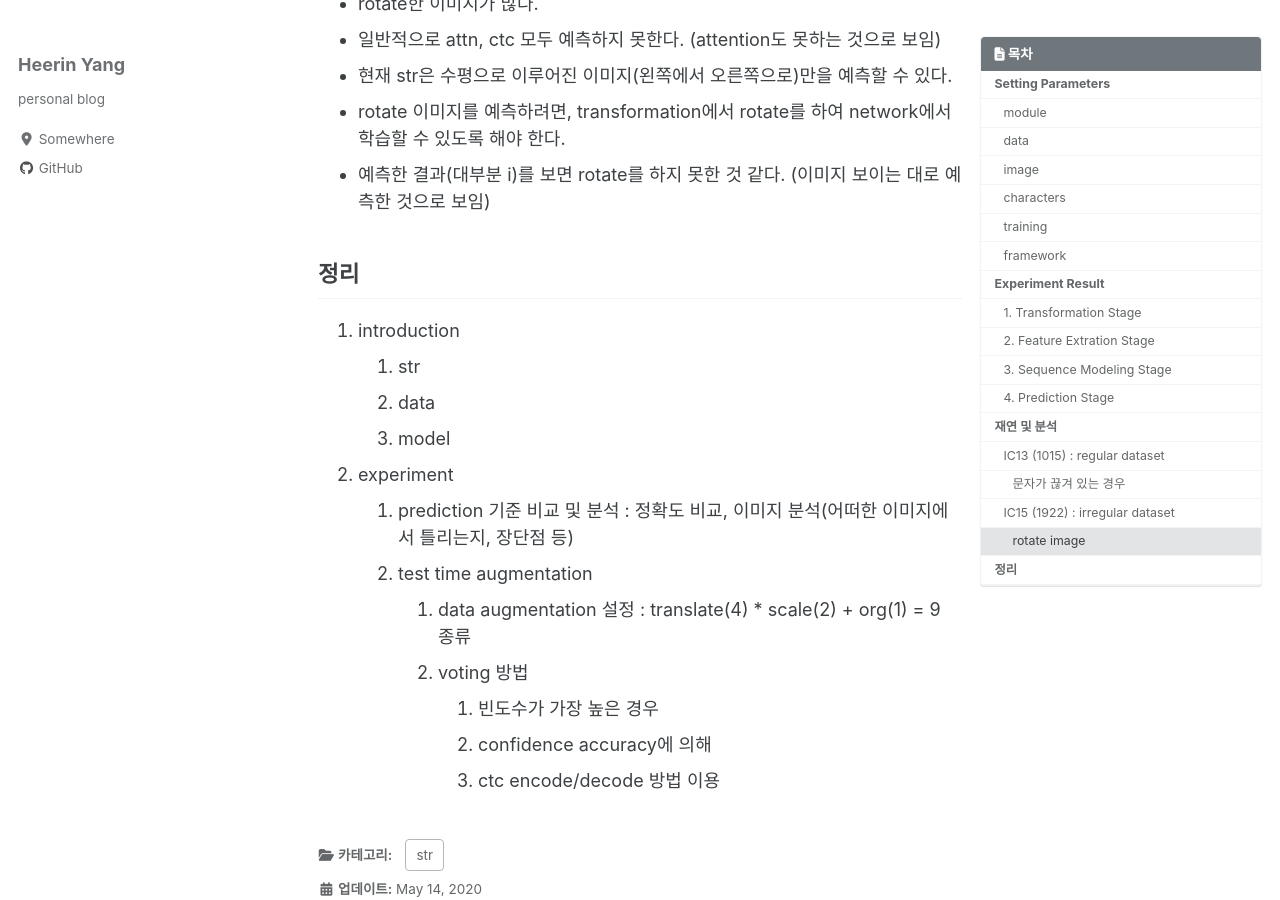
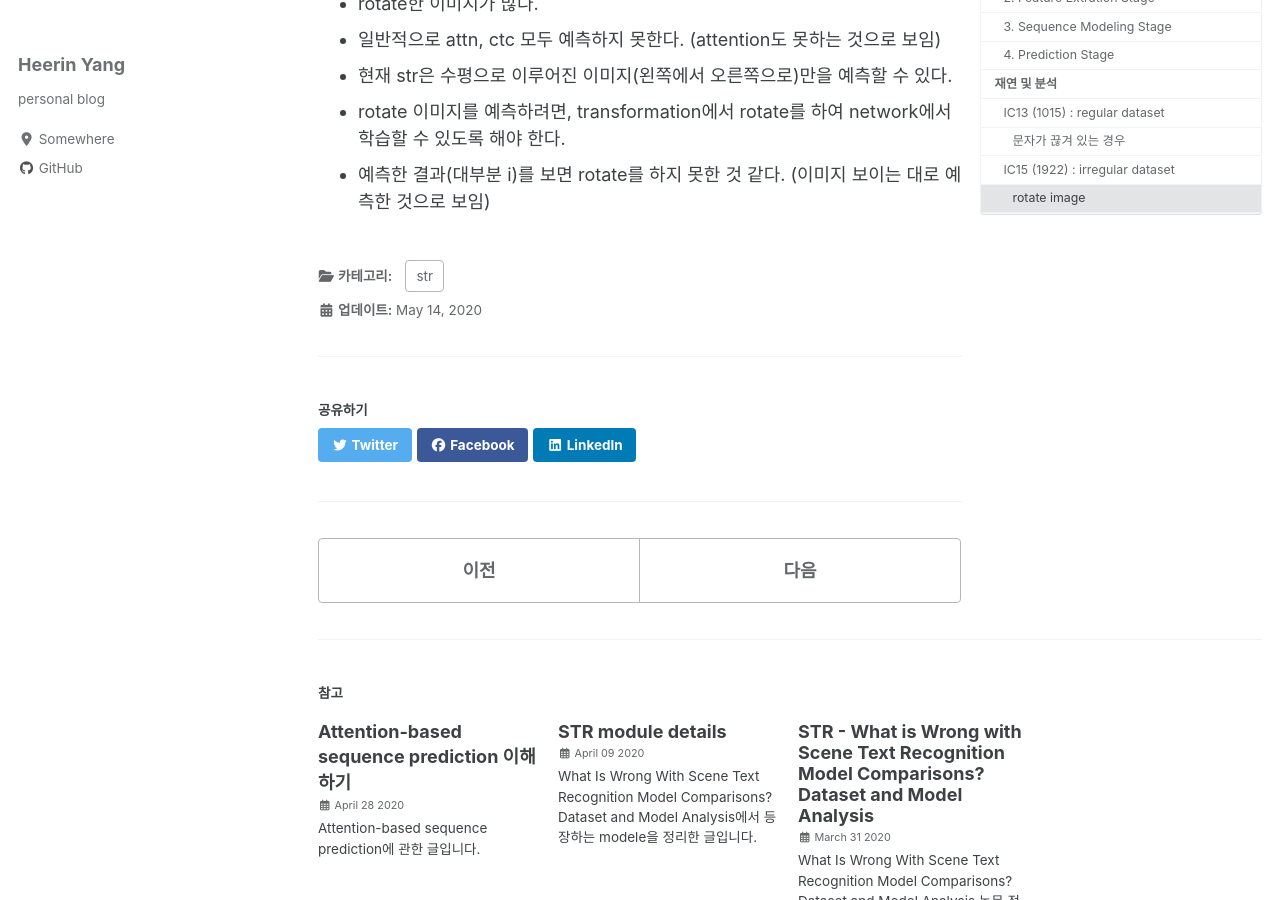
Before and after one commit to hryang06/hryang06.github.io, a Jekyll site: the page built from _posts/2020-04-24-STR-analysis.md, in a window 1280 px wide and 900 px high, scrolled down 8180 px. Built offline with Jekyll 4.4.1, drawn with Linux system fonts in a browser that asks for light colours; cached includes are drawn as plain includes; nearby versions of some CDN libraries.

Commit message:
Modify STR analysis

```diff
--- a/_posts/2020-04-24-STR-analysis.md
+++ b/_posts/2020-04-24-STR-analysis.md
@@ -210,20 +210,3 @@ both
 - 현재 str은 수평으로 이루어진 이미지(왼쪽에서 오른쪽으로)만을 예측할 수 있다.
 - rotate 이미지를 예측하려면, transformation에서 rotate를 하여 network에서 학습할 수 있도록 해야 한다.
 - 예측한 결과(대부분 i)를 보면 rotate를 하지 못한 것 같다. (이미지 보이는 대로 예측한 것으로 보임)
-
-
-
-## 정리
-
-1. introduction
-    1. str
-    2. data
-    3. model
-2. experiment
-    1. prediction 기준 비교 및 분석 : 정확도 비교, 이미지 분석(어떠한 이미지에서 틀리는지, 장단점 등)
-    2. test time augmentation
-        1. data augmentation 설정 : translate(4) * scale(2) + org(1) = 9 종류
-        2. voting 방법
-            1. 빈도수가 가장 높은 경우
-            2. confidence accuracy에 의해
-            3. ctc encode/decode 방법 이용
```
